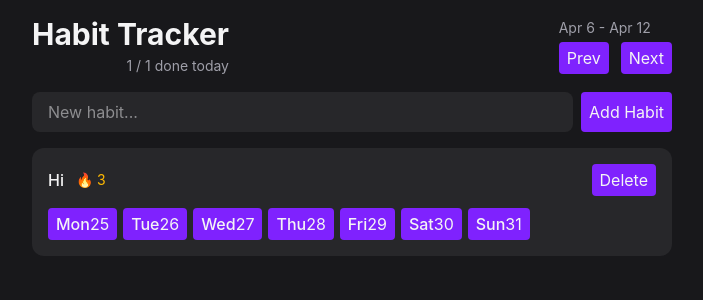
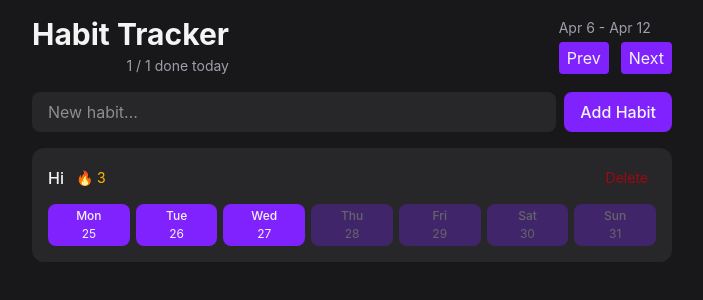
Before and after one commit to CamrynBowWow/habit-tracker, a React (Vite) app: page / in a window 1280 px wide. Shown: the top 300 px of the page, without its empty margins (288-991 px from the left). Built offline with nearby package versions, Linux system fonts and the light colour scheme.

Commit message:
Advanced Props Done

```diff
--- a/package.json
+++ b/package.json
@@ -14,6 +14,7 @@
     "date-fns": "^4.4.0",
     "react": "^19.2.6",
     "react-dom": "^19.2.6",
+    "tailwind-merge": "^3.6.0",
     "tailwindcss": "^4.3.0"
   },
   "devDependencies": {
--- a/src/components/Button.tsx
+++ b/src/components/Button.tsx
@@ -1,13 +1,34 @@
-import type { ReactNode } from 'react';
+import type { ComponentProps } from 'react';
+import { twMerge } from 'tailwind-merge';
+
+type Variant = 'primary' | 'secondary' | 'ghost-destructive';
 
 type ButtonProps = {
-	children: ReactNode;
-};
+	variant?: Variant;
+} & ComponentProps<'button'>;
 
-export function Button({ children }: ButtonProps) {
+export function Button({ variant = 'primary', className, ...props }: ButtonProps) {
 	return (
-		<button className='bg-violet-600 hover:bg-violet-500 transition-colors rounded px-2 py-1 disabled:opacity-30 disabled:cursor-not-allowed'>
-			{children}
-		</button>
+		<button
+			{...props}
+			className={twMerge(
+				'transition-colors rounded px-2 py-1 disabled:opacity-30 disabled:cursor-not-allowed',
+				getVariantStyles(variant),
+				className,
+			)}
+		/>
 	);
 }
+
+function getVariantStyles(variant: Variant) {
+	switch (variant) {
+		case 'primary':
+			return 'bg-violet-600 hover:bg-violet-500';
+		case 'secondary':
+			return 'bg-zinc-700 hover:bg-zinc-600 text-zinc-400';
+		case 'ghost-destructive':
+			return 'hover:bg-red-800 text-red-800 hover:text-red-200';
+		default:
+			throw new Error(`Invalid variant: ${variant satisfies never}`);
+	}
+}
--- a/src/components/HabitForm.tsx
+++ b/src/components/HabitForm.tsx
@@ -7,7 +7,7 @@
 				className='flex-1 rounded-lg bg-zinc-800 px-4 py-2 outline-none focus-visible:ring-2 focus-visible:ring-violet-500'
 				placeholder='New habit...'
 			/>
-			<Button>Add Habit</Button>
+			<Button className='rounded-lg px-4 py-2 font-medium'>Add Habit</Button>
 		</form>
 	);
 }
--- a/src/components/HabitList.tsx
+++ b/src/components/HabitList.tsx
@@ -1,5 +1,5 @@
 import { Button } from './Button';
-import { eachDayOfInterval, endOfWeek, format, startOfWeek } from 'date-fns';
+import { eachDayOfInterval, endOfWeek, format, isFuture, startOfWeek } from 'date-fns';
 
 export function HabitList() {
 	const habits = [{ id: '1', name: 'Hi' }];
@@ -38,11 +38,17 @@
 					<span className='font-medium'>{habit.name}</span>
 					<span className='text-sm text-amber-400'>🔥 3</span>
 				</div>
-				<Button>Delete</Button>
+				<Button variant='ghost-destructive' className='text-sm'>
+					Delete
+				</Button>
 			</div>
 			<div className='flex gap-1.5'>
 				{visibleDates.map((date) => (
-					<Button key={date.toISOString()}>
+					<Button
+						className='flex flex-1 flex-col items-center gap-0.5 rounded-lg text-xs'
+						key={date.toISOString()}
+						disabled={isFuture(date)}
+					>
 						<span className='font-medium'>{format(date, 'EEE')}</span>
 						<span>{format(date, 'd')}</span>
 					</Button>
```
Also changed, not shown: 1 other file (tests, documents, lock files or other folders).
